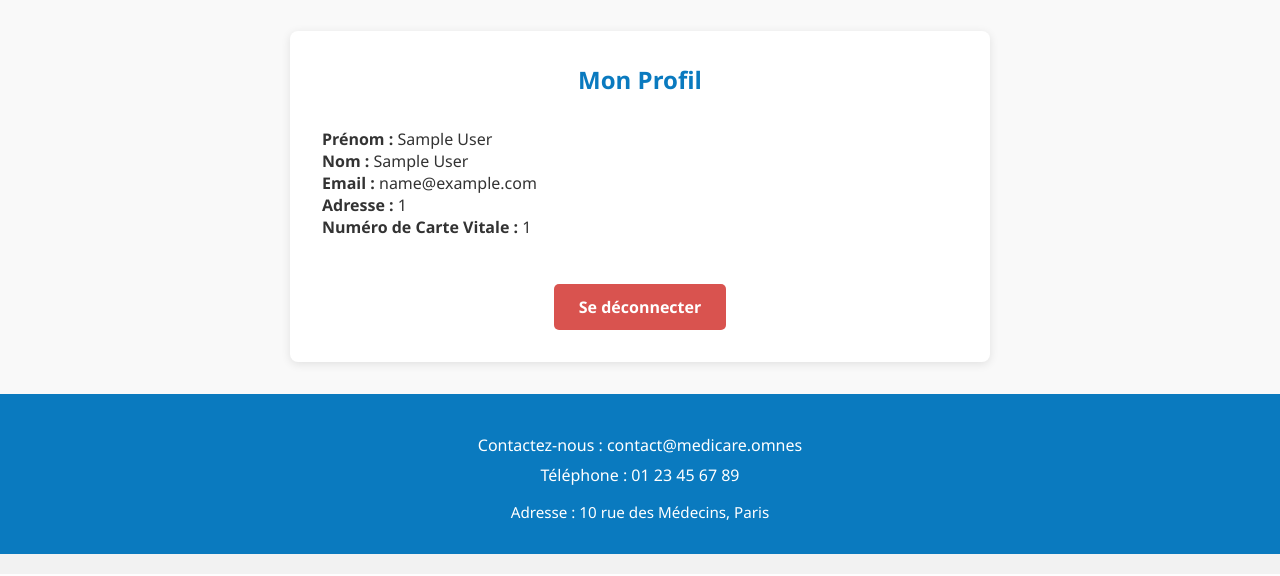
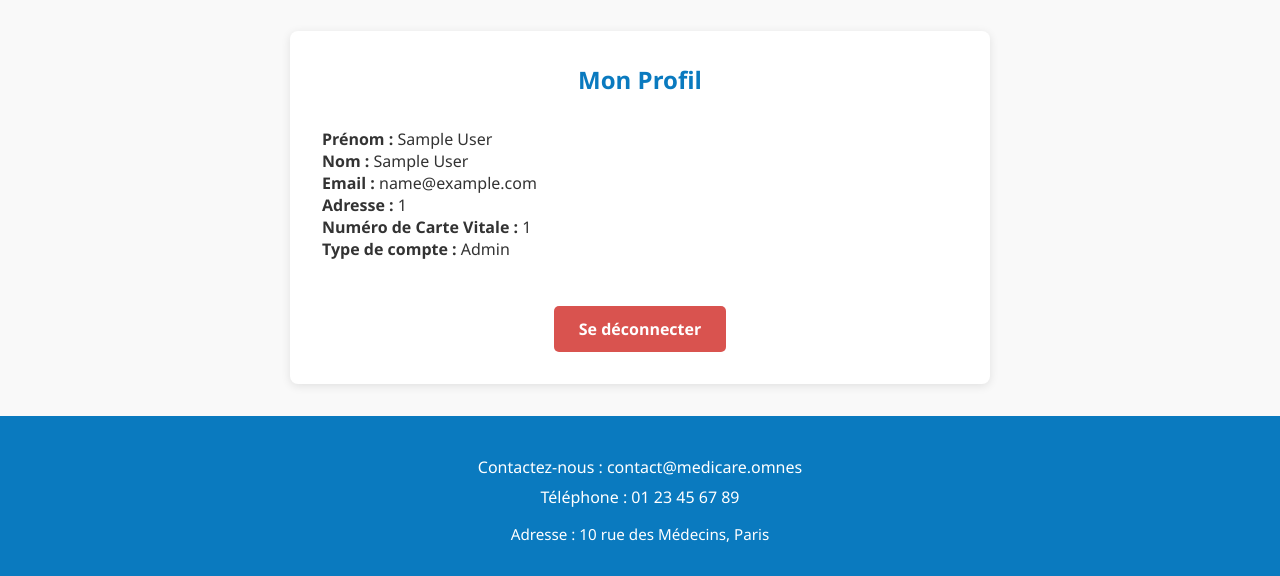
Before and after one commit to EthanBauECE/Info_ProjetWeb, a PHP site: page /profil.php in a window 1280 px wide. Shown: the part 226-802 px from the top of the page. Before the commit the page ends 780 px from the top, so only its background shows below. Run offline with PHP 8.4, Linux system fonts and the light colour scheme; the visitor is signed in with stand-in values (Sample User, id 1).

Commit message:
Ajout type compte

```diff
--- a/login.php
+++ b/login.php
@@ -38,10 +38,13 @@ if ($_SERVER["REQUEST_METHOD"] == "POST") {
     $_SESSION["user_prenom"] = $user['Prenom'];
     $_SESSION["nom"] = $user['Nom'];
     $_SESSION["email"] = $user['Email'];
+    $_SESSION["user_type"] = $user['TypeCompte']; // <-- LA LIGNE MANQUANTE EST AJOUTÉE ICI
+
 
     // Pour les champs qui peuvent être vides, on ajoute une vérification
     $_SESSION["adresse"] = isset($user['Adresse']) ? $user['Adresse'] : 'Non renseignée';
     $_SESSION["carte_vitale"] = isset($user['CarteVitale']) ? $user['CarteVitale'] : 'Non renseignée';
+
 
     // Redirection vers la page d'accueil
     header("Location: index.php");
--- a/profil.php
+++ b/profil.php
@@ -35,6 +35,7 @@ if (!isset($_SESSION["user_id"])) {
             <p><strong>Email :</strong> <?php echo htmlspecialchars($_SESSION["email"]); ?></p>
             <p><strong>Adresse :</strong> <?php echo htmlspecialchars($_SESSION["adresse"]); ?></p>
             <p><strong>Numéro de Carte Vitale :</strong> <?php echo htmlspecialchars($_SESSION["carte_vitale"]); ?></p>
+            <p><strong>Type de compte :</strong> <?php echo htmlspecialchars(ucfirst($_SESSION["user_type"])); ?></p>
 
             <br>
 
```
